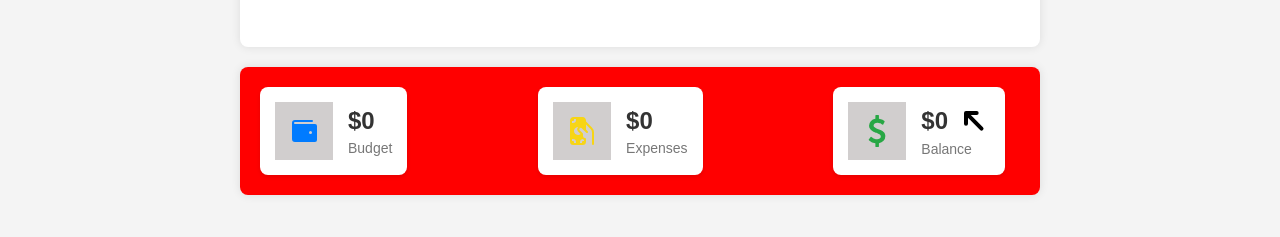
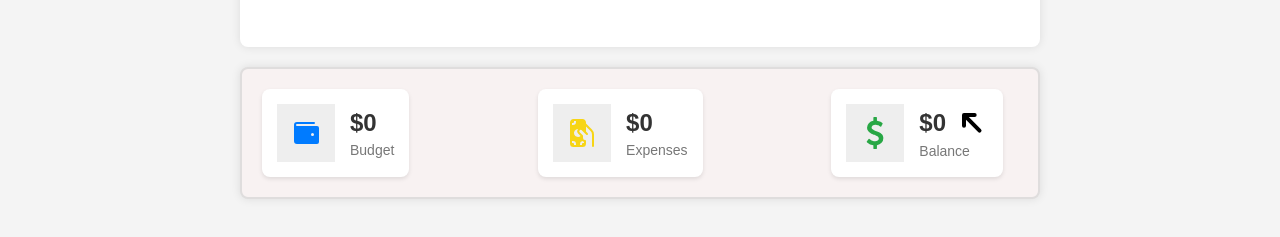
Before and after one commit to sasanedicbn/Expense-Tracker, a website built with Vite: page Expense-Tracker/index.html in a window 1280 px wide. Shown: the part 205-442 px from the top of the page. Built offline with nearby package versions, Linux system fonts and the light colour scheme.

Commit message:
Create better UX

```diff
--- a/Expense-Tracker/style.css
+++ b/Expense-Tracker/style.css
@@ -91,10 +91,10 @@ button {
   justify-content: space-between;
   align-items: center;
   padding: 20px;
-  background-color: #fff;
+  background-color: #f8f2f2;
   border-radius: 8px;
+  border: 2px solid rgb(223, 221, 221);
   box-shadow: 0 0 10px rgba(0, 0, 0, 0.1);
-  background-color: red;
   max-width: 800px;
   margin: 0 auto;
 }
@@ -119,7 +119,7 @@ button {
   display: flex;
   align-items: center;
   justify-content: center;
-  background-color: #d1cece;
+  background-color: #eeeeee;
 }
 
 .budget path {
@@ -134,15 +134,6 @@ button {
   fill: #28A745;
 }
 
-.budget{
-background-color: orange ;
-}
-.balance{
-  background-color: green;
-}
-.expenses{
-  background-color: red;
-}
 
 .box h2 {
   font-size: 24px;
```
